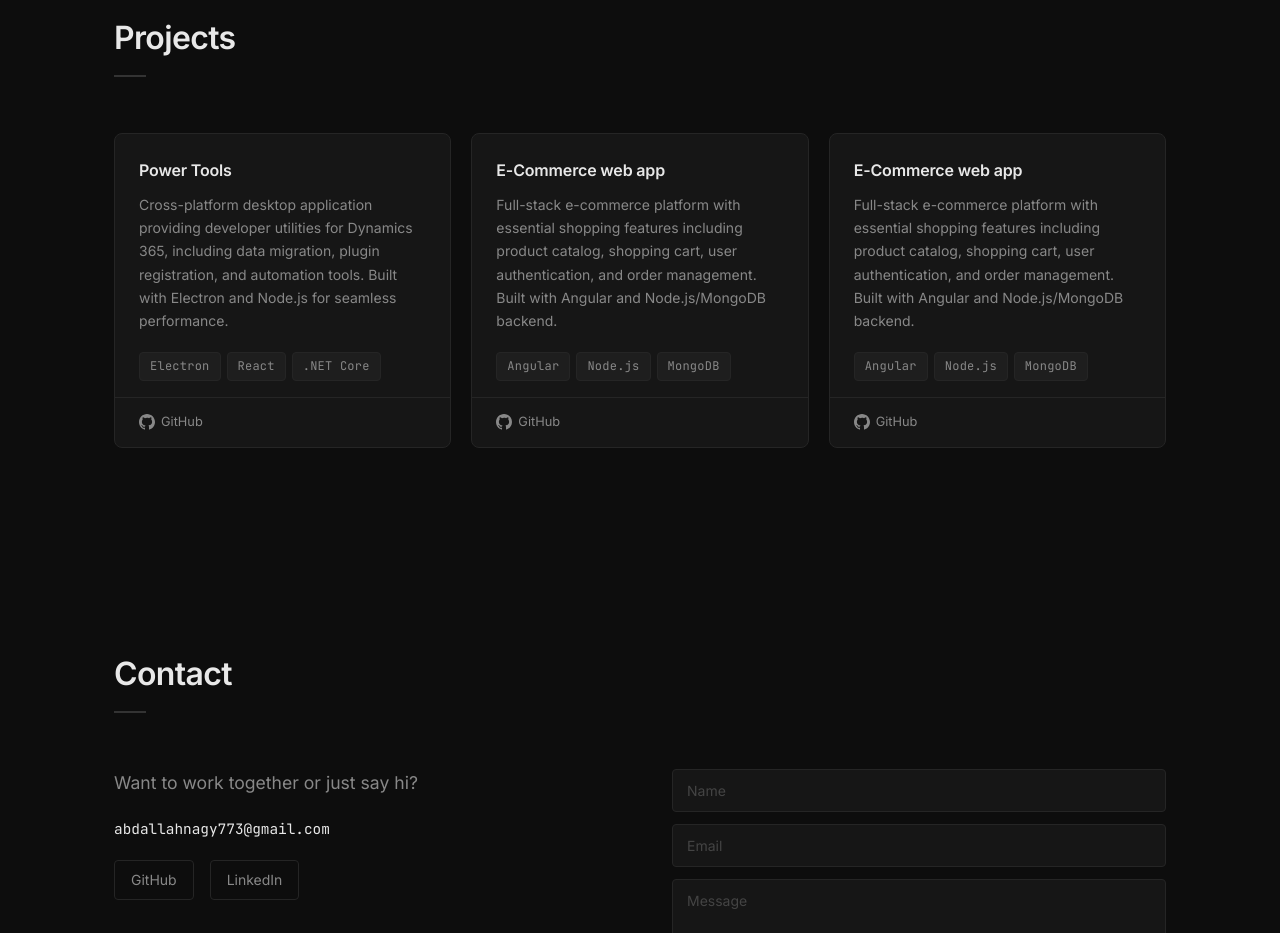
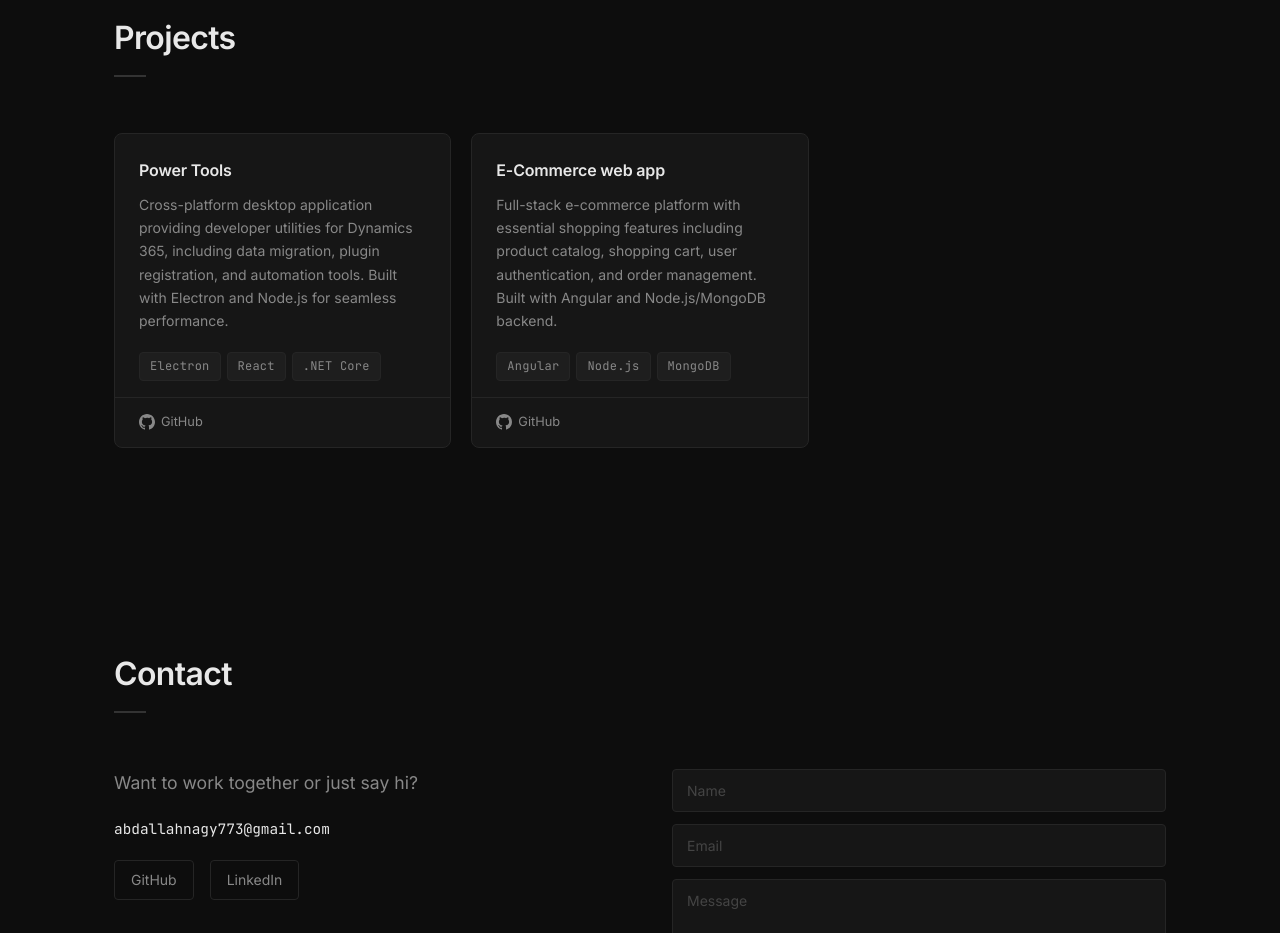
Before and after one commit to AbdallahNagy/personal-website, an Angular app: page / in a window 1280 px wide. Shown: the part 1640-2573 px from the top of the page. Built offline with nearby package versions, Linux system fonts and the light colour scheme.

Commit message:
remove redundant project

```diff
--- a/src/app/features/home/sections/projects/projects.ts
+++ b/src/app/features/home/sections/projects/projects.ts
@@ -29,12 +29,5 @@ export class Projects {
       tags: ['Angular', 'Node.js', 'MongoDB'],
       github: 'https://github.com/AbdallahNagy/E-Commerce-Project',
     },
-    {
-      title: 'E-Commerce web app',
-      description:
-        'Full-stack e-commerce platform with essential shopping features including product catalog, shopping cart, user authentication, and order management. Built with Angular and Node.js/MongoDB backend.',
-      tags: ['Angular', 'Node.js', 'MongoDB'],
-      github: 'https://github.com/AbdallahNagy/E-Commerce-Project',
-    },
   ];
 }
```
